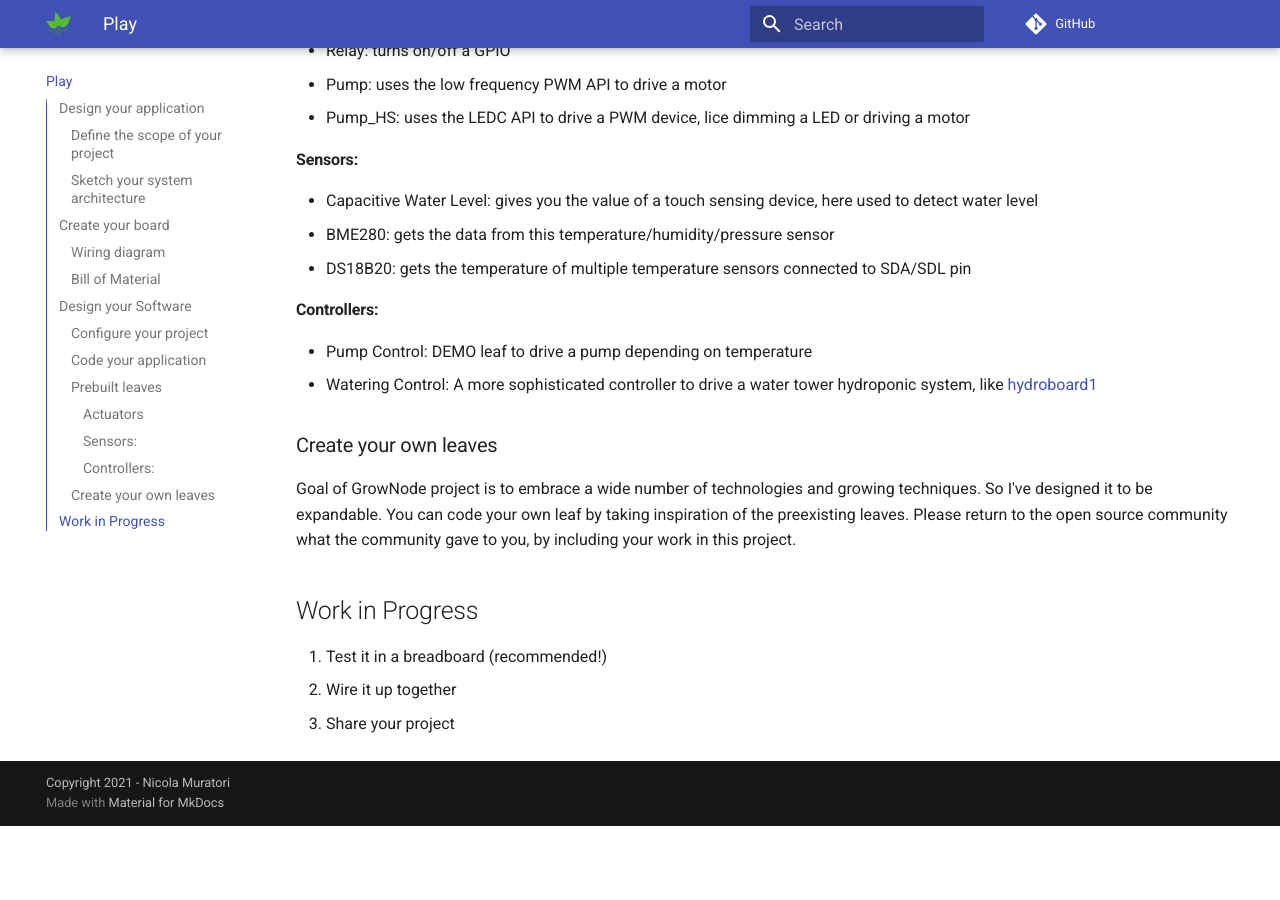
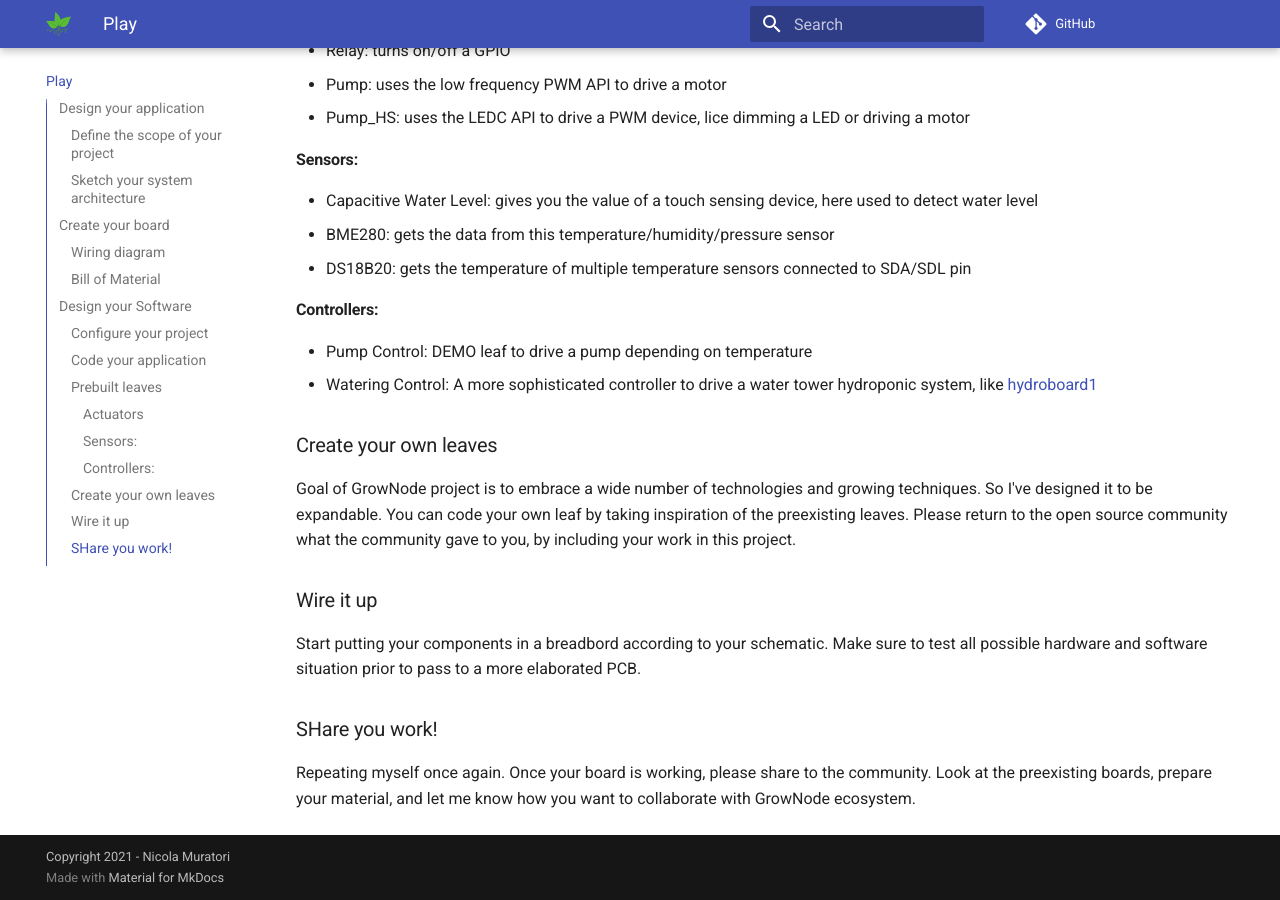
Before and after one commit to ogghst/grownode, an MkDocs documentation site: the page built from docs/workflow.md, in a window 1280 px wide and 900 px high, scrolled down 7484 px. Built offline with MkDocs 1.6.1 and Material for MkDocs 9.7.7, drawn with Linux system fonts in a browser that asks for light colours; comment, search, counter and statistics services are not loaded; old or Windows-style settings are respelled for this version of MkDocs; before the commit the page ends 8310 px from its top, so only the background shows below that.

Commit message:
Update workflow.md

```diff
--- a/docs/workflow.md
+++ b/docs/workflow.md
@@ -174,8 +174,10 @@ Basic leaves as per today:
 
 Goal of GrowNode project is to embrace a wide number of technologies and growing techniques. So I've designed it to be expandable. You can code your own leaf by taking inspiration of the preexisting leaves. Please return to the open source community what the community gave to you, by including your work in this project.
 
-##Work in Progress
+### Wire it up
 
-4.	Test it in a breadboard (recommended!)
-5.	Wire it up together
-6.	Share your project
+Start putting your components in a breadbord according to your schematic. Make sure to test all possible hardware and software situation prior to pass to a more elaborated PCB.
+
+### SHare you work!
+
+Repeating myself once again. Once your board is working, please share to the community. Look at the preexisting boards, prepare your material, and let me know how you want to collaborate with GrowNode ecosystem.
```
